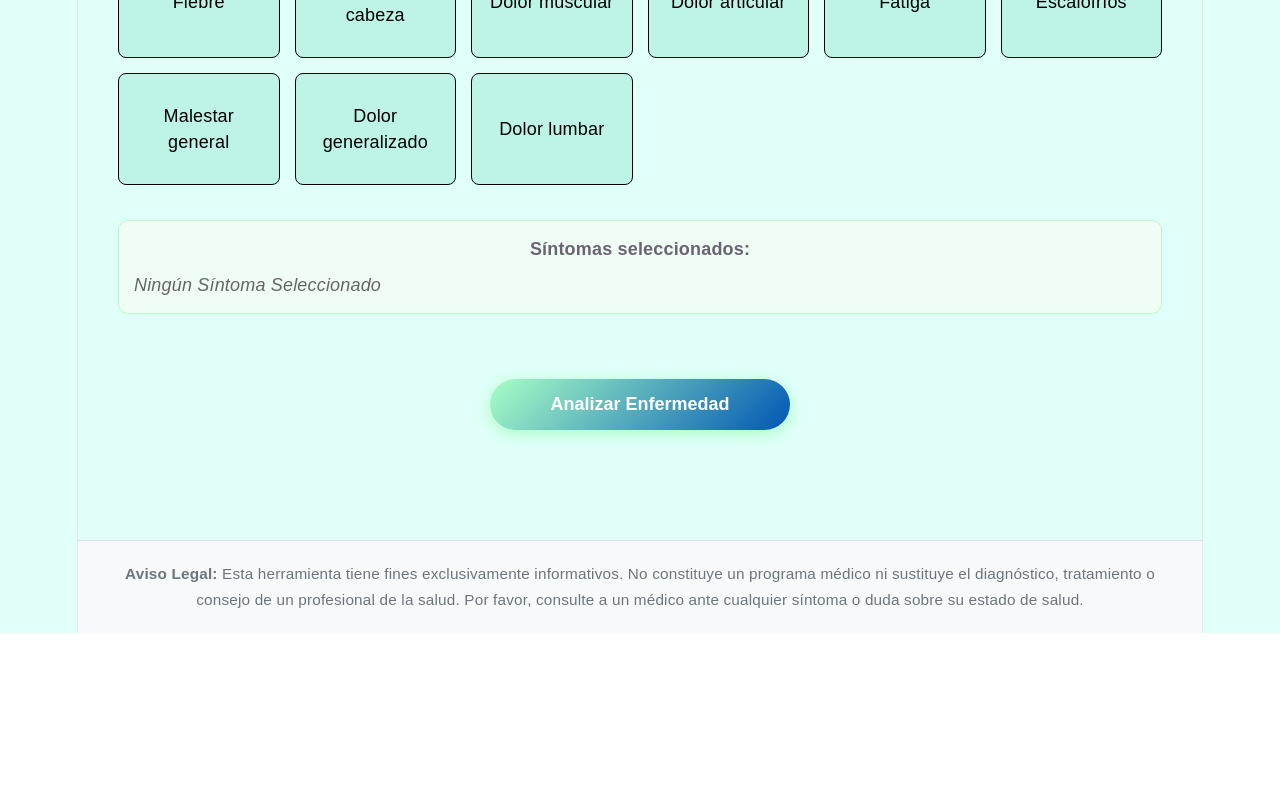
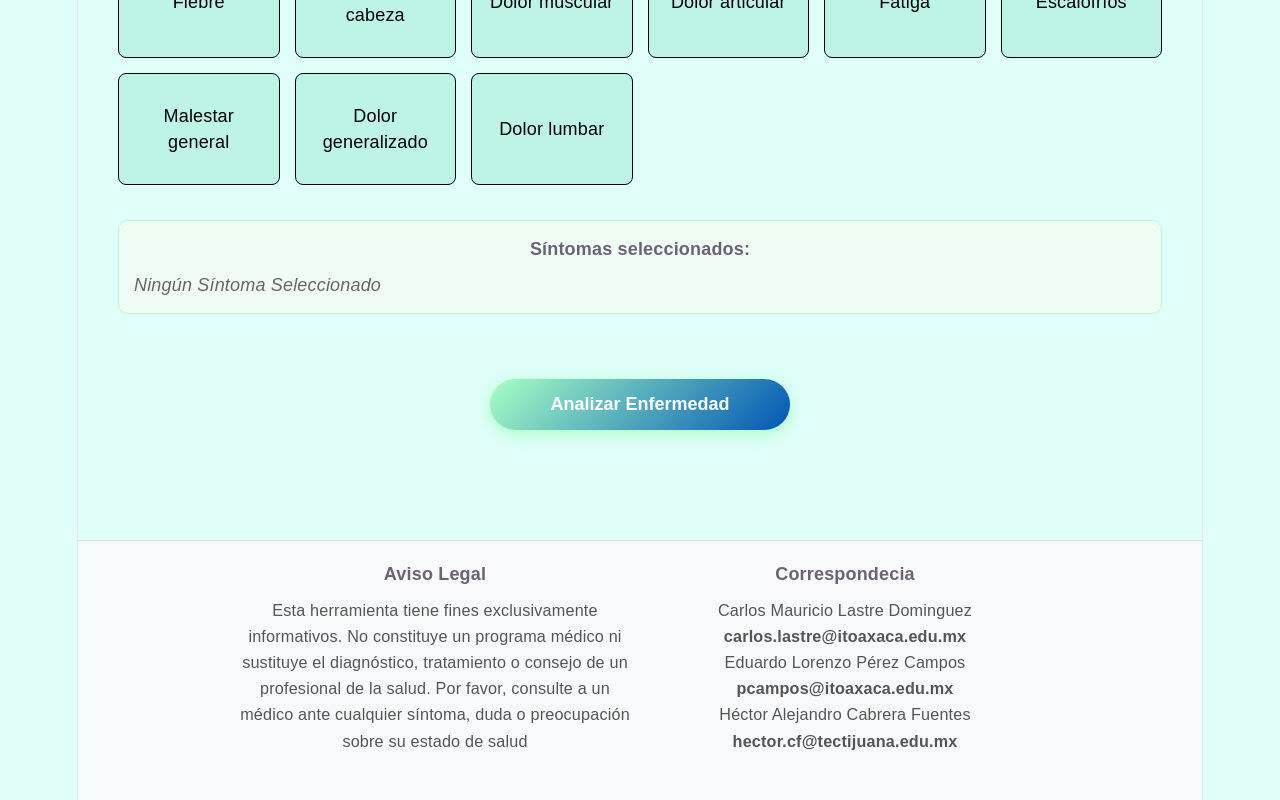
Before and after one commit to JimenaMV21/Diagnostico_Diferencial_Red, a React (Vite) app: page / in a window 1280 px wide. Shown: the part 478-1278 px from the top of the page. Before the commit the page ends 1111 px from the top, so only its background shows below. Built offline with nearby package versions, Linux system fonts and the light colour scheme.

Commit message:
Se agrego correspondencia

```diff
--- a/src/Disclaimer.jsx
+++ b/src/Disclaimer.jsx
@@ -1,22 +1,53 @@
-// src/Disclaimer.jsx
 import React from 'react';
 
 export default function Disclaimer() {
   return (
-    <footer style={{
-      marginTop: '40px',
-      padding: '20px',
-      backgroundColor: '#f8f9fa',
-      borderTop: '1px solid #dee2e6',
-      textAlign: 'center',
-      fontSize: '0.85rem',
-      color: '#6c757d'
-    }}>
-      <p>
-        <strong>Aviso Legal:</strong> Esta herramienta tiene fines exclusivamente informativos.
-        No constituye un programa médico ni sustituye el diagnóstico, tratamiento o consejo de un profesional de la salud.
-        Por favor, consulte a un médico ante cualquier síntoma o duda sobre su estado de salud.
-      </p>
+    <footer style={{ marginTop: '40px', borderTop: '1px solid #dee2e6', backgroundColor: '#f8f9fa' }}>
+
+      {/* Sección de dos columnas */}
+      <div style={{
+        display: 'flex',
+        flexWrap: 'wrap',
+        padding: '20px',
+        gap: '20px',
+        maxWidth: '800px',
+        margin: '0 auto'
+      }}>
+        <div style={{ flex: '1', minWidth: '250px' }}>
+          <h4 style={{ margin: '0 0 10px 0' }}>Aviso Legal</h4>
+          <p style={{ fontSize: '0.9rem', color: '#555' }}>
+            Esta herramienta tiene fines exclusivamente informativos.
+  No constituye un programa médico ni sustituye el diagnóstico, tratamiento o consejo de un profesional de la salud.
+   Por favor, consulte a un médico ante cualquier síntoma, duda o preocupación sobre su estado de salud
+
+          </p>
+        </div>
+
+        <div style={{ flex: '1', minWidth: '250px' }}>
+          <h4 style={{ margin: '0 0 10px 0' }}>Correspondecia</h4>
+
+          <p style={{ fontSize: '0.9rem', color: '#555' }}>
+            Carlos Mauricio Lastre Dominguez
+            <br /><strong>carlos.lastre@itoaxaca.edu.mx</strong>
+          </p>
+
+          <p style={{ fontSize: '0.9rem', color: '#555' }}>
+            Eduardo Lorenzo Pérez Campos
+            <br /><strong>pcampos@itoaxaca.edu.mx</strong>
+          </p>
+
+          <p style={{ fontSize: '0.9rem', color: '#555' }}>
+            Héctor Alejandro Cabrera Fuentes
+            <br /><strong>hector.cf@tectijuana.edu.mx</strong>
+          </p>
+
+        </div>
+      </div>
+
+      <br />
+
+      {/* El disclaimer legal debajo */}
+
     </footer>
   );
 }
--- a/src/TestModel.jsx
+++ b/src/TestModel.jsx
@@ -36,7 +36,7 @@ export default function TestModel() {
 
   return (
     <div className="contenedor-prueba">
-      <h2 className="titulo-principal">Diagnóstico diferencial entre Dengue, Chikungunya y Zika</h2>
+      <h2 className="titulo-principal">Diagnóstico diferencial entre Influenza, Dengue, Chikungunya y Zika</h2>
 
       <p className="mensaje-box3" style={{ padding: '20px', borderRadius: '15px', color: '#040404', fontSize: '1rem' }}>
         <strong> Instructivo: </strong> Para obtener un análisis preciso, selecciona al menos 5 síntomas observados durante la fase inicial (primeros 5 días tras su
```
